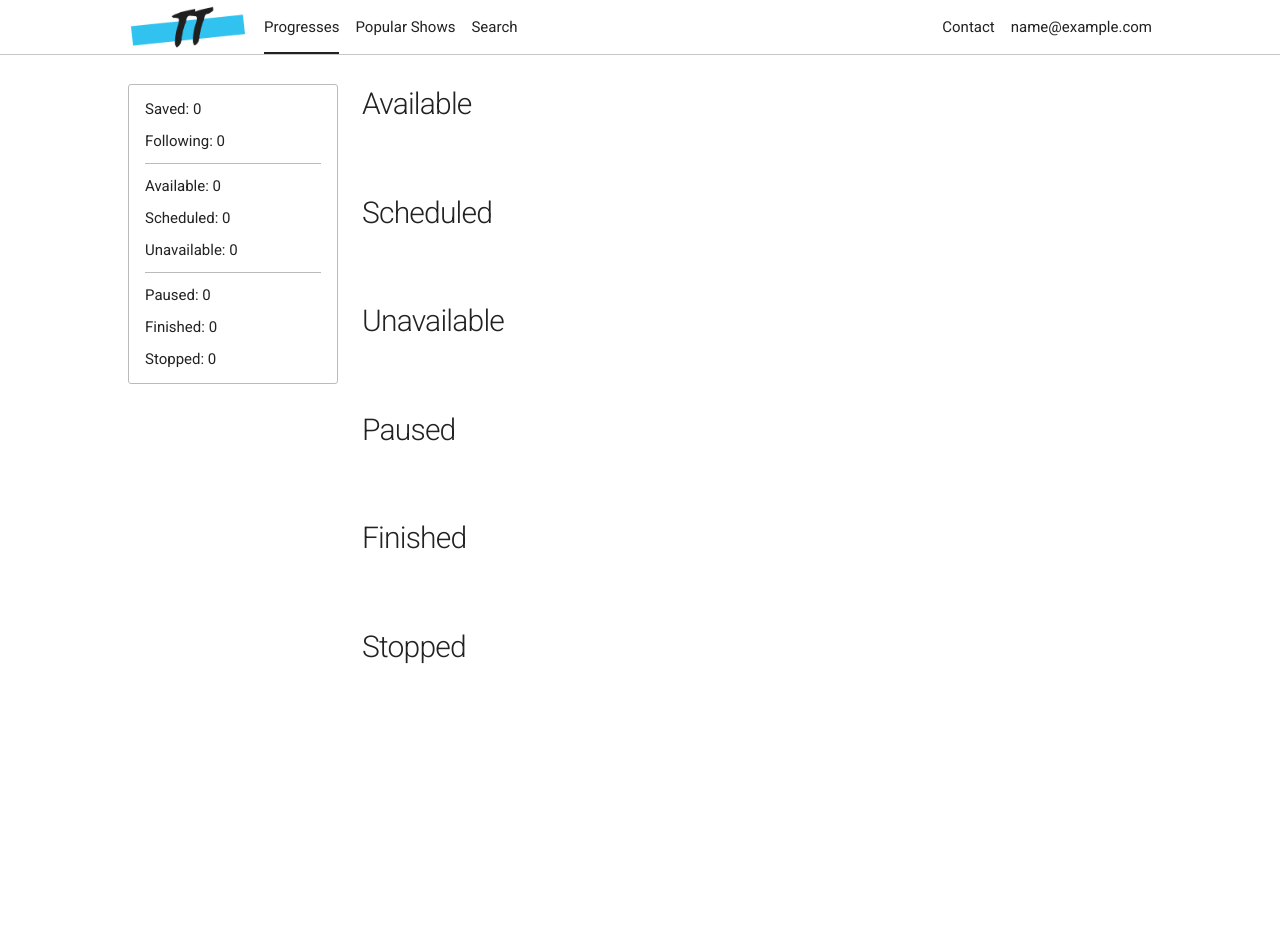
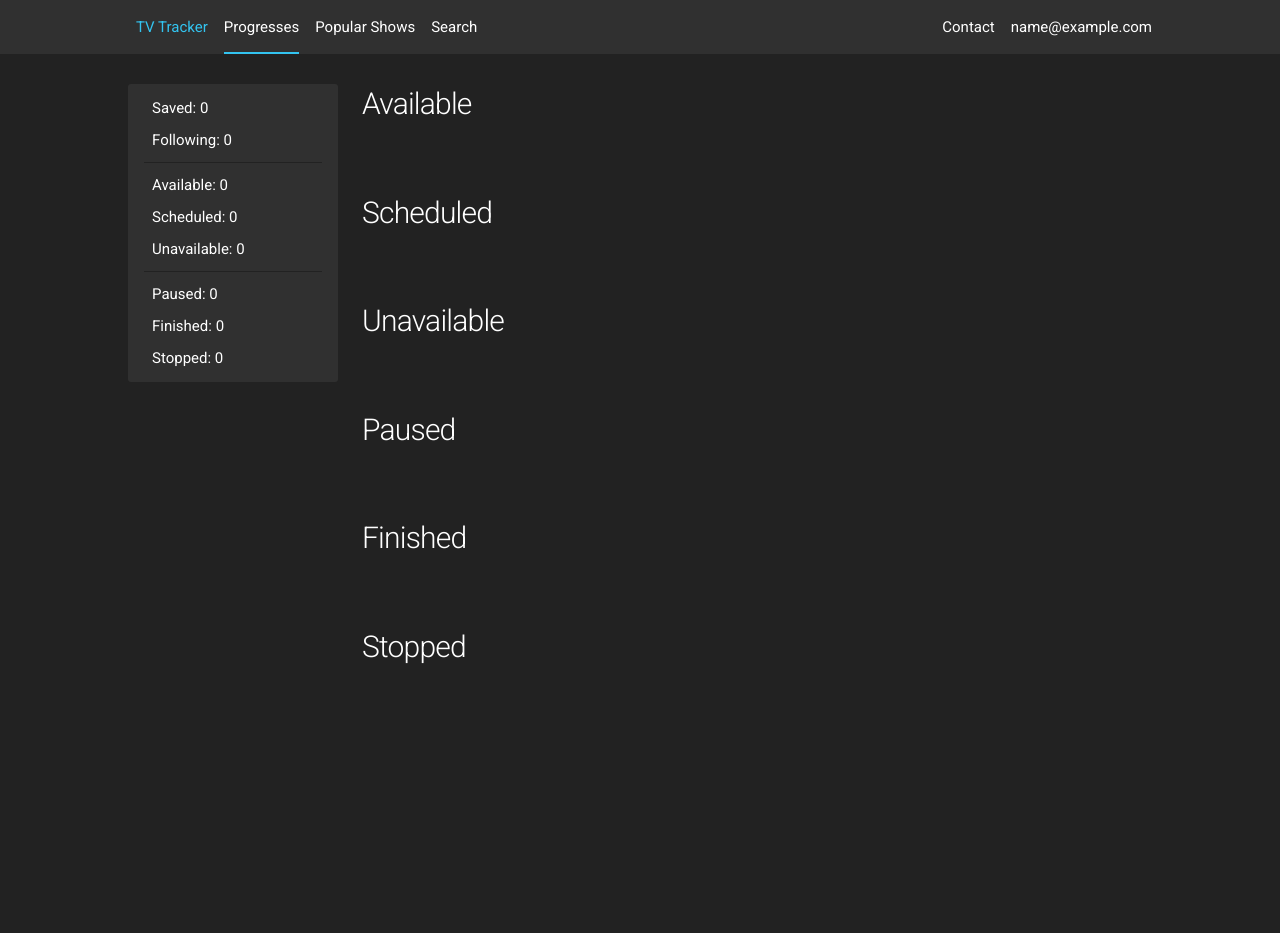
Before and after one commit to bloomvdomino/tv-tracker, a Django app: page /progresses/ in a window 1280 px wide. Run offline with Django 3.2, Linux system fonts and the light colour scheme; the visitor is signed in with stand-in values (Sample User, id 1); data that the repository does not hold is empty; parts of the project's set-up code (start-up, migrations or seed data) failed here and were passed over; some libraries are stand-ins or nearby versions.

Commit message:
Add dark theme

```diff
--- a/project/apps/tmdb/static/tmdb/css/progresses.css
+++ b/project/apps/tmdb/static/tmdb/css/progresses.css
@@ -16,7 +16,10 @@
     box-sizing: border-box;
 }
 
-.container .summary-card a, .container .summary-card span { margin: 4px 0; }
+.container .summary-card a, .container .summary-card span {
+    margin: 4px 0;
+    padding-left: 8px;
+}
 
 .container .summary-card a {
     border-radius: 3px;
--- /dev/null
+++ b/project/core/static/core/css/dark.css
@@ -0,0 +1,59 @@
+#dark {
+    color: #ffffff;
+    background: #222222;
+}
+
+#dark button {
+    color: #33c4f0;
+    background: #222222;
+    border: none;
+}
+
+#dark .successlist li { color: #00bc8c; }
+
+#dark .errorlist li { color: #E74C3C; }
+
+#dark .header {
+    background: #303030;
+    border-bottom: none;
+}
+
+#dark .header .header-section:first-child a:first-child { color: #33c4f0; }
+
+#dark .header-item { color: #ffffff; }
+
+#dark .header-item:hover { color: #33c4f0; }
+
+#dark .header-item.active { border-bottom: 2px solid #33c4f0; }
+
+#dark .container .summary-card {
+    background: #303030;
+    border: none;
+}
+
+#dark .container .summary-card a:hover {
+    color: #33c4f0;
+    background-color: #222222;
+}
+
+#dark .container .summary-card hr { border-top-color: #222222; }
+
+#dark .progress-card {
+    background: #303030;
+    border: none;
+}
+
+#dark .progress-card .section .episode-label { background: #222222; }
+
+/* Progress page delete button. */
+#dark .container .right-section form button { background: #303030; }
+
+#dark .poster-card-gallery .poster-card {
+    background: #303030;
+    border: none;
+}
+
+#dark .poster-card-gallery .poster-card.saved {
+    color: #33c4f0;
+    border: 1px solid #33c4f0;
+}
--- a/project/core/templates/core/base.html
+++ b/project/core/templates/core/base.html
@@ -40,10 +40,11 @@
     <link href="{% static 'core/css/components/header.css' %}" rel="stylesheet">
     <link href="{% static 'core/css/components/header_item.css' %}" rel="stylesheet">
     <link href="{% static 'core/css/components/loader.css' %}" rel="stylesheet">
+    <link href="{% static 'core/css/dark.css' %}" rel="stylesheet">
     {% endblock %}
 </head>
 
-<body>
+<body id="dark">
     {% include 'core/components/header.html' %}
 
     <div class="container main-container">
--- a/project/core/templates/core/components/header.html
+++ b/project/core/templates/core/components/header.html
@@ -3,7 +3,7 @@
 <div class="header">
     <div class="container">
         <div class="header-section">
-            <img src="{% static 'core/img/logo_without_title.png' %}" class="logo" alt="Logo">
+            {% include 'core/components/header_item.html' with url_name="website:index" text="TV Tracker" %}
 
             {% if user.is_authenticated %}
             {% include 'core/components/header_item.html' with url_name="tmdb:progresses" text="Progresses" %}
```
Also changed, not shown: project/core/static/core/img/logo_without_title.png (deleted).
